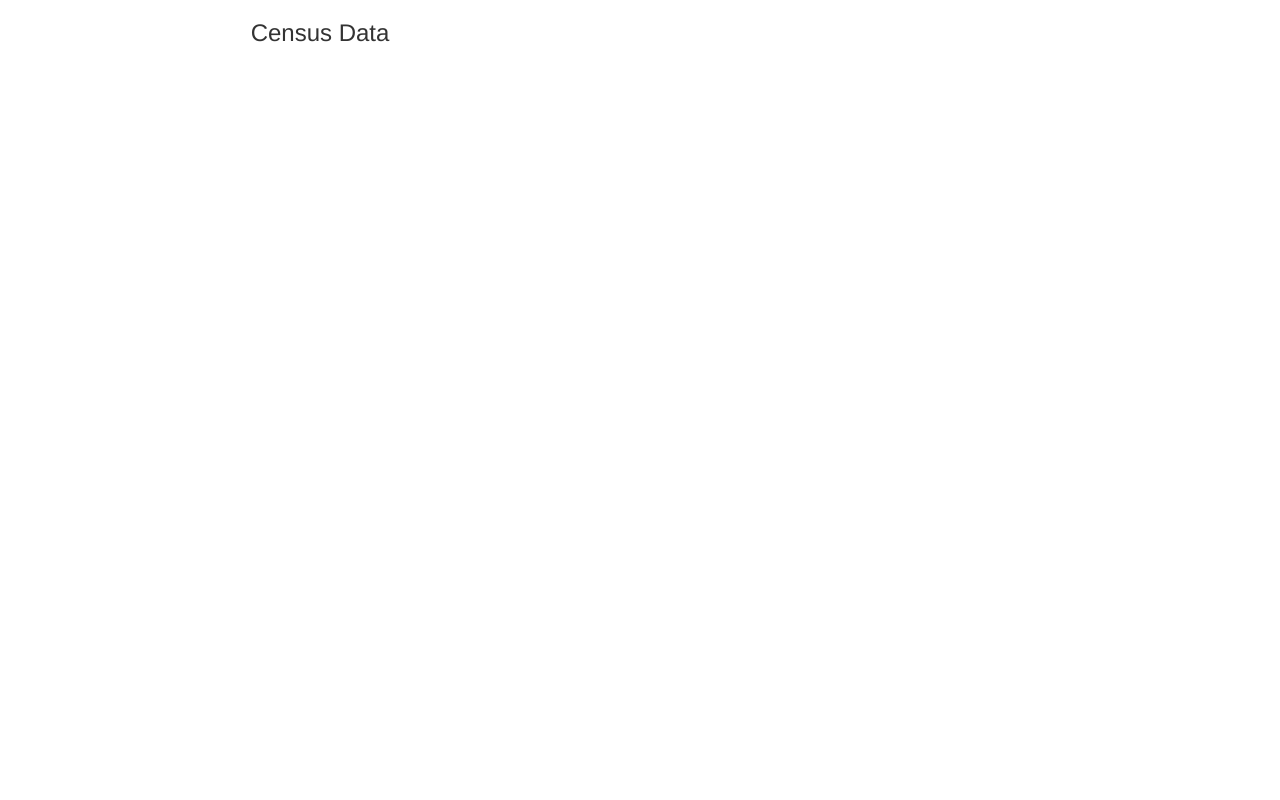
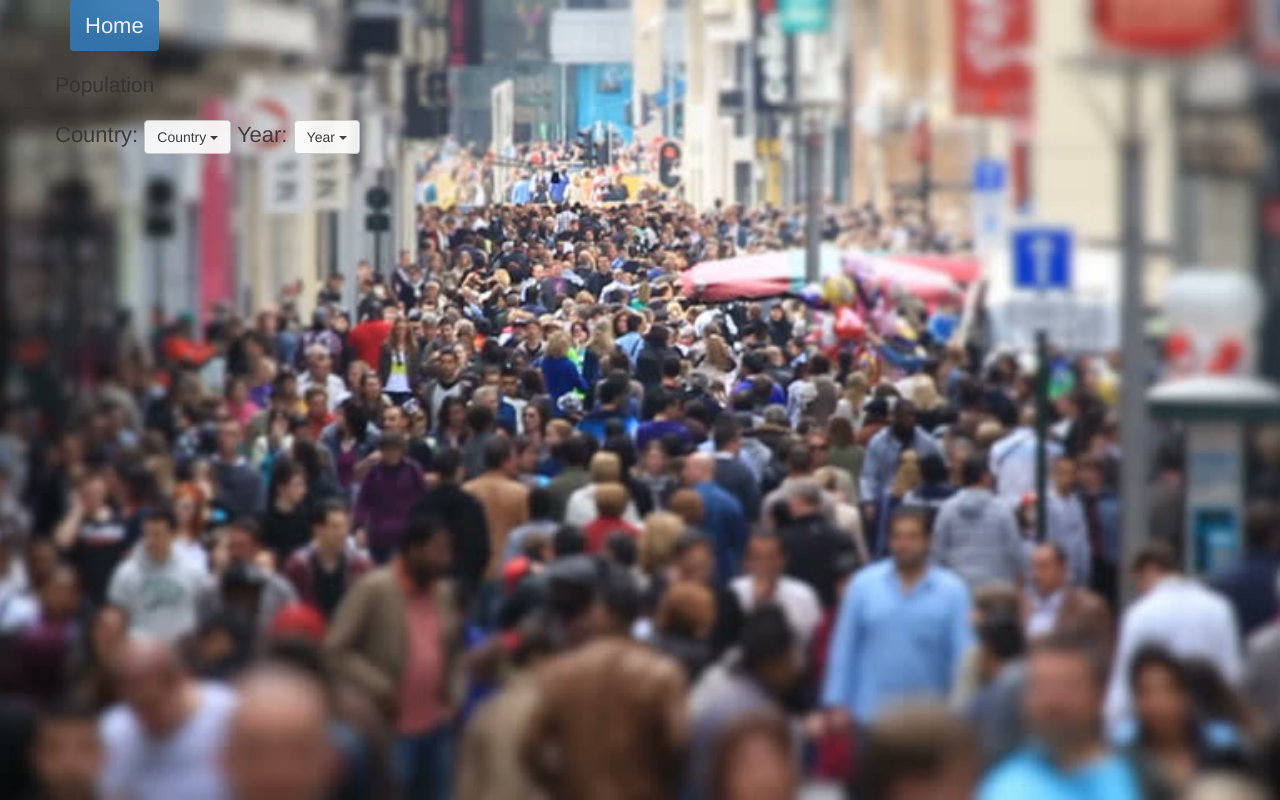
Before and after one commit to vsratheesh/population, a plain HTML site: page index.html in a window 1280 px wide. Drawn offline with nearby package versions, Linux system fonts and the light colour scheme; some packages are replaced by stand-ins of ours; no server answers.

Commit message:
setting for updates

```diff
--- a/css/app.css
+++ b/css/app.css
@@ -0,0 +1,20 @@
+#img{
+	background-image: url("../img/img.jpg");
+	opacity: 0.9;
+	filter: alpha(opacity=40);
+	background-size: cover;
+	background-position: center;
+	height: 100vh;
+	background-attachment: fixed;
+}
+.show-on-hover:hover > ul.dropdown-menu {
+	display: block;
+}
+.navbar-default {
+    background: transparent;
+    border: transparent;
+}
+body{
+	padding-top: 70px;
+	font-size: 22px;
+}
--- a/index.html
+++ b/index.html
@@ -9,7 +9,15 @@
 	<script src="https://ajax.googleapis.com/ajax/libs/angularjs/1.4.5/angular-route.min.js"></script>
 	<script type="text/javascript" src="js/app.js"></script>
 </head>
-<body>
+<body id="img">
+	<nav class="navbar navbar-default navbar-fixed-top">
+		<div class="container">
+			<ul class="nav nav-pills">
+				<li role="presentation" class="active"><a href="#/">Home</a></li>
+			</ul>
+
+		</div>
+	</nav>
 	<div ng-view></div>
 </body>
 </html>
--- a/js/app.js
+++ b/js/app.js
@@ -14,7 +14,7 @@ angularApp.config(function ($routeProvider,$httpProvider){
 
 angularApp.controller('HomeController',['$resource',function($resource){
 	var vm=this;
-	var govtResource = $resource('http://api.census.gov/data/timeseries/idb/1year?get=AREA_KM2,NAME,AGE,POP&FIPS=IN&time=2012&SEX=0');
-	vm.govtResponse= govtResource.query();
+	var govtResource = $resource('http://api.census.gov/data/timeseries/idb/1year?get=AREA_KM2,NAME,AGE,POP');
+	vm.govtResponse= govtResource.query({FIPS:'IN',time:'2012',SEX:'0'});
 	console.log(vm.govtResponse);
 }]);
--- a/templates/landing.html
+++ b/templates/landing.html
@@ -1,4 +1,4 @@
-<div class="col-md-6" id="result-league">
+<!-- <div class="col-md-6" id="result-league">
 <div class="container-fluid slot">
   <h3><center>Census Data</center></h3>
 </div>
@@ -13,4 +13,32 @@
        </tbody>
      </table>
    </div>
- </div>
+ </div> -->
+
+<div class="container">
+  <div class="row">
+
+        <p class="lead">Population</p>
+        Country:
+    <!-- Our Special dropdown has class show-on-hover -->
+        <div class="btn-group show-on-hover">
+          <button type="button" class="btn btn-default dropdown-toggle" data-toggle="dropdown">
+          Country <span class="caret"></span>
+          </button>
+          <ul class="dropdown-menu" role="menu">
+            <li ng-repeat = "n in hc.govtResponse"><a href="#"> {{n.country}} </a></li>
+          </ul>
+        </div>
+
+        Year:
+        <!-- Single button -->
+        <div class="btn-group show-on-hover">
+          <button type="button" class="btn btn-default dropdown-toggle" data-toggle="dropdown">
+          Year <span class="caret"></span>
+          </button>
+          <ul class="dropdown-menu" role="menu">
+            <li><a href="#">{{n.Year}}</a></li>
+            </ul>
+        </div>
+  </div>
+</div>
```
Also changed, not shown: img/img.jpg (added).
